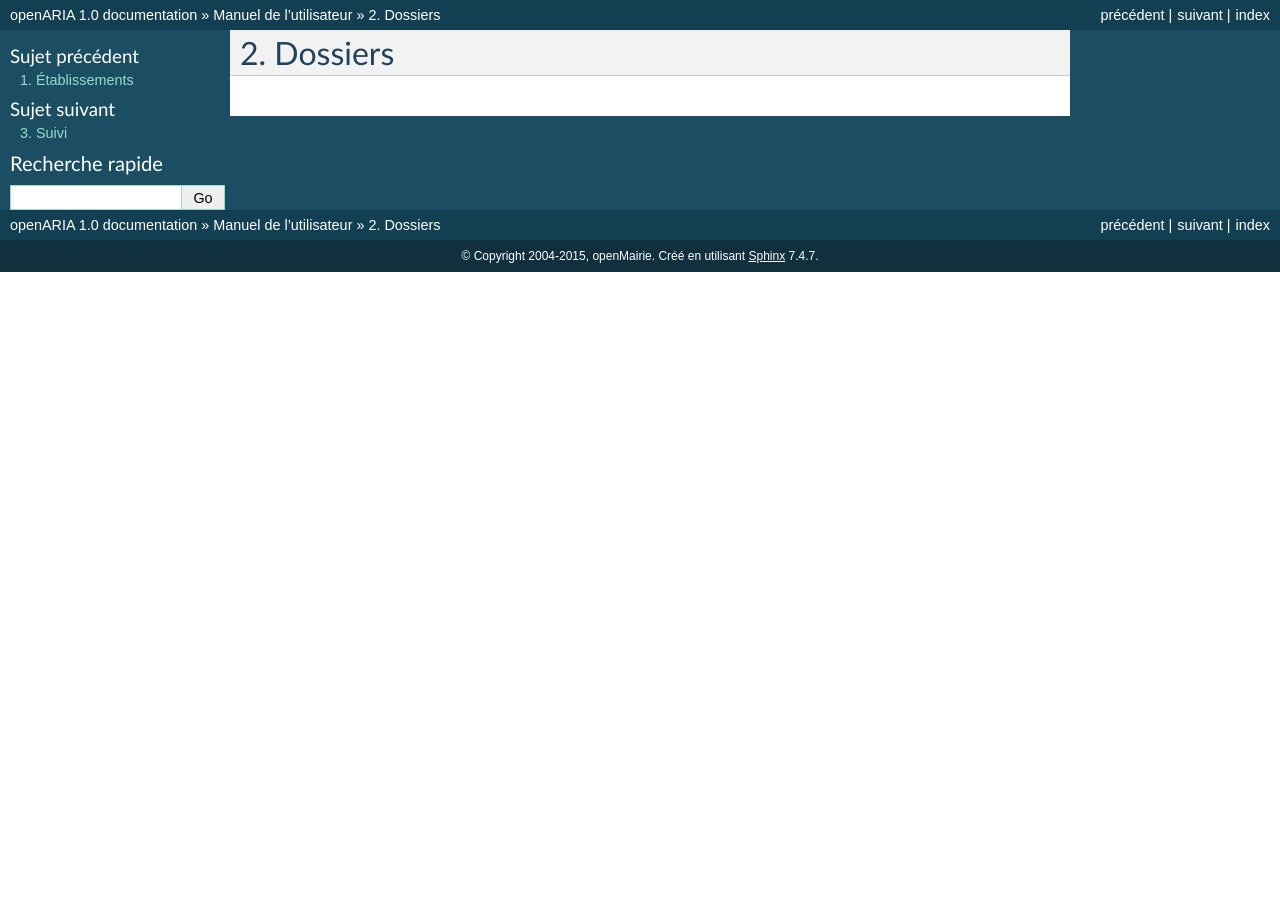
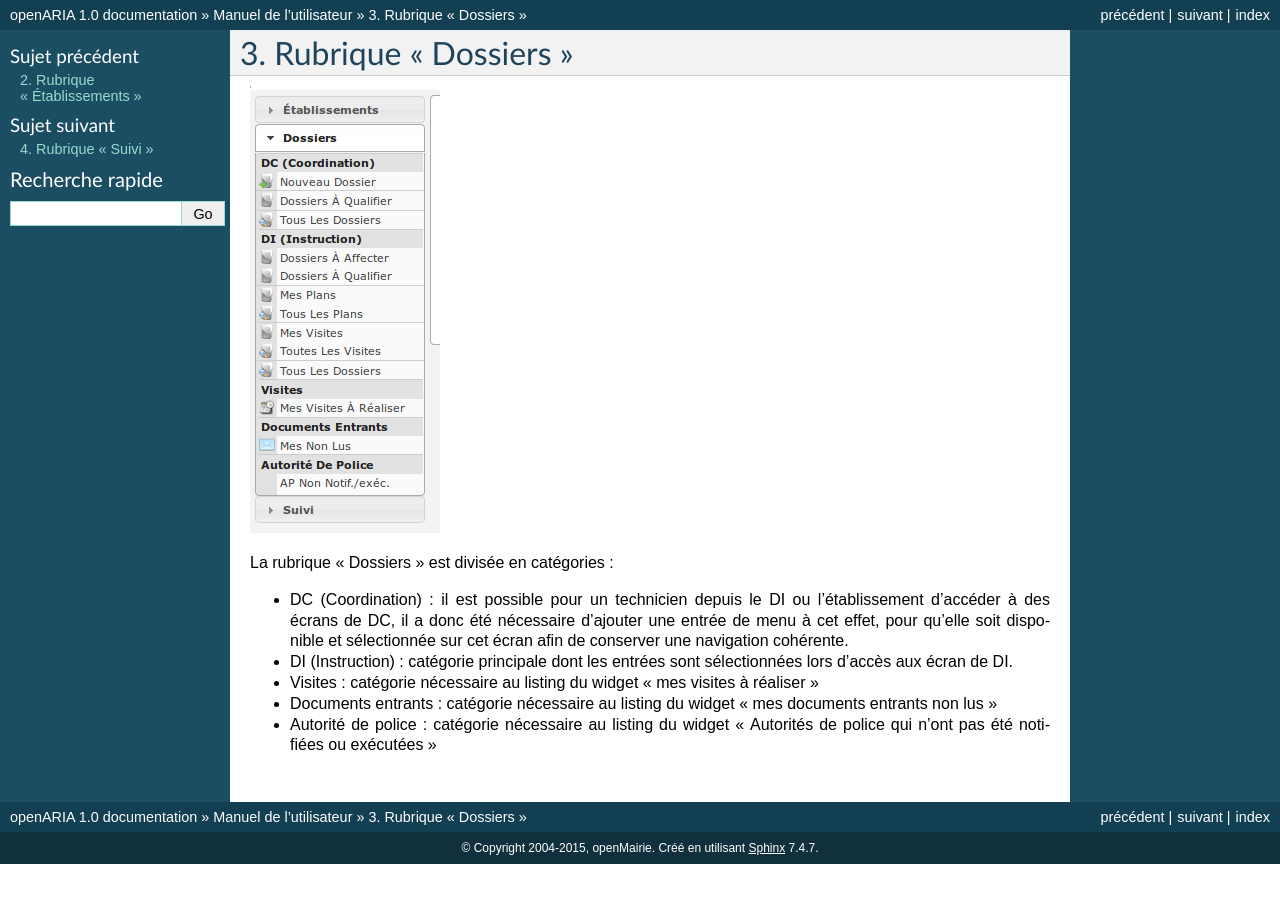
Before and after one commit to jcerini/openaria-documentation, a Sphinx documentation site: the page built from source/manuel_utilisateur/dossiers/index.rst, in a window 1280 px wide. Built offline with Sphinx 7.4.7, drawn with Linux system fonts in a browser that asks for light colours.

Commit message:
Ajoute la rubrique ergonomie.

```diff
--- a/source/manuel_utilisateur/dossiers/index.rst
+++ b/source/manuel_utilisateur/dossiers/index.rst
@@ -1,3 +1,17 @@
-########
-Dossiers
-########
+###################
+Rubrique "Dossiers"
+###################
+
+.. image:: menu-rubrik-dossiers.png
+
+La rubrique "Dossiers" est divisée en catégories :
+
+- DC (Coordination) : il est possible pour un technicien depuis le DI ou l'établissement d'accéder à des écrans de DC, il a donc été nécessaire d'ajouter une entrée de menu à cet effet, pour qu'elle soit disponible et sélectionnée sur cet écran afin de conserver une navigation cohérente.
+
+- DI (Instruction) : catégorie principale dont les entrées sont sélectionnées lors d'accès aux écran de DI.
+
+- Visites : catégorie nécessaire au listing du widget "mes visites à réaliser"
+
+- Documents entrants : catégorie nécessaire au listing du widget "mes documents entrants non lus"
+
+- Autorité de police : catégorie nécessaire au listing du widget "Autorités de police qui n'ont pas été notifiées ou exécutées"
--- a/source/manuel_utilisateur/index.rst
+++ b/source/manuel_utilisateur/index.rst
@@ -8,6 +8,7 @@ Manuel de l'utilisateur
     :numbered:
     :maxdepth: 3
 
+    ergonomie/index.rst
     etablissements/index.rst
     dossiers/index.rst
     suivi/index.rst
```
Also changed, not shown: source/manuel_utilisateur/ergonomie/index.rst (added, +134 -0 lines), source/manuel_utilisateur/etablissements/index.rst (+7 -3 lines), source/manuel_utilisateur/suivi/index.rst (+17 -3 lines), source/manuel_utilisateur/dossiers/menu-rubrik-dossiers.png (added), source/manuel_utilisateur/ergonomie/tableau-de-bord-exemple.png (added), source/manuel_utilisateur/etablissements/menu-rubrik-etablissements.png (added), source/manuel_utilisateur/suivi/menu-rubrik-suivi.png (added).
